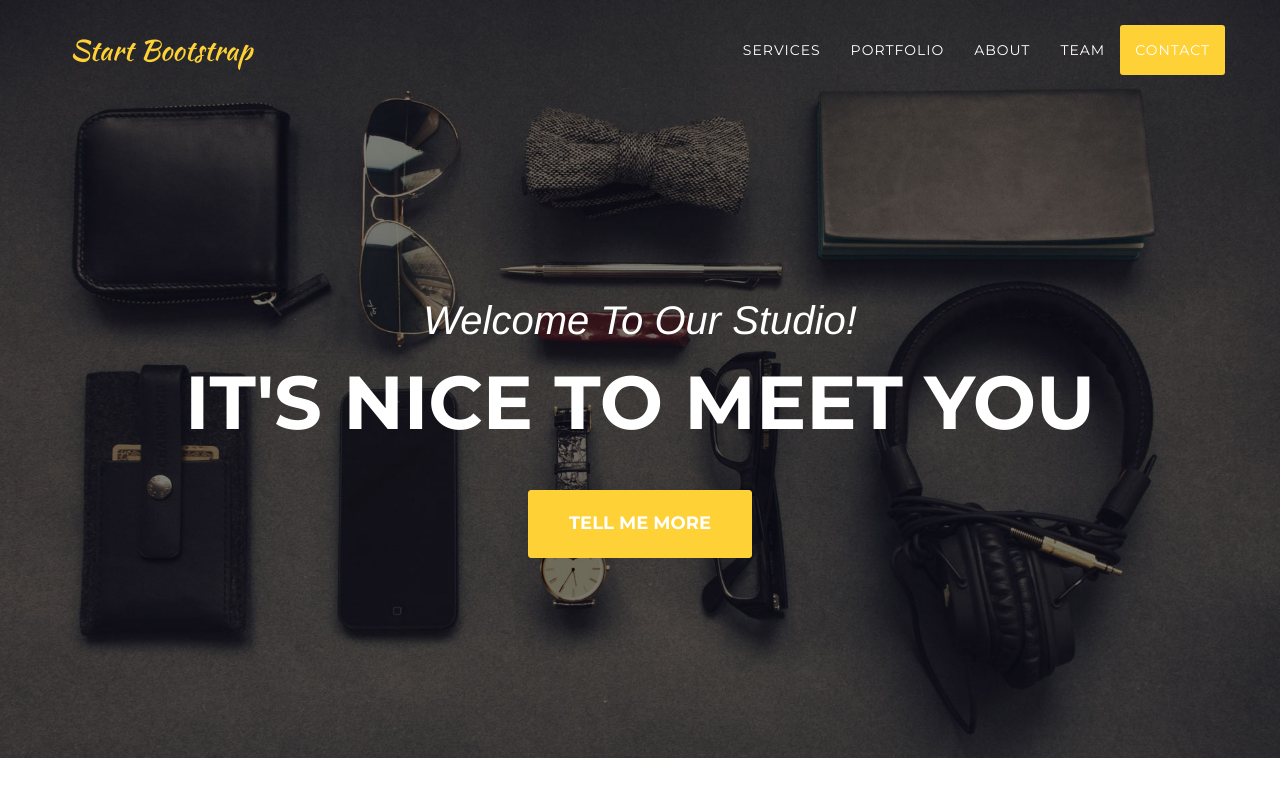
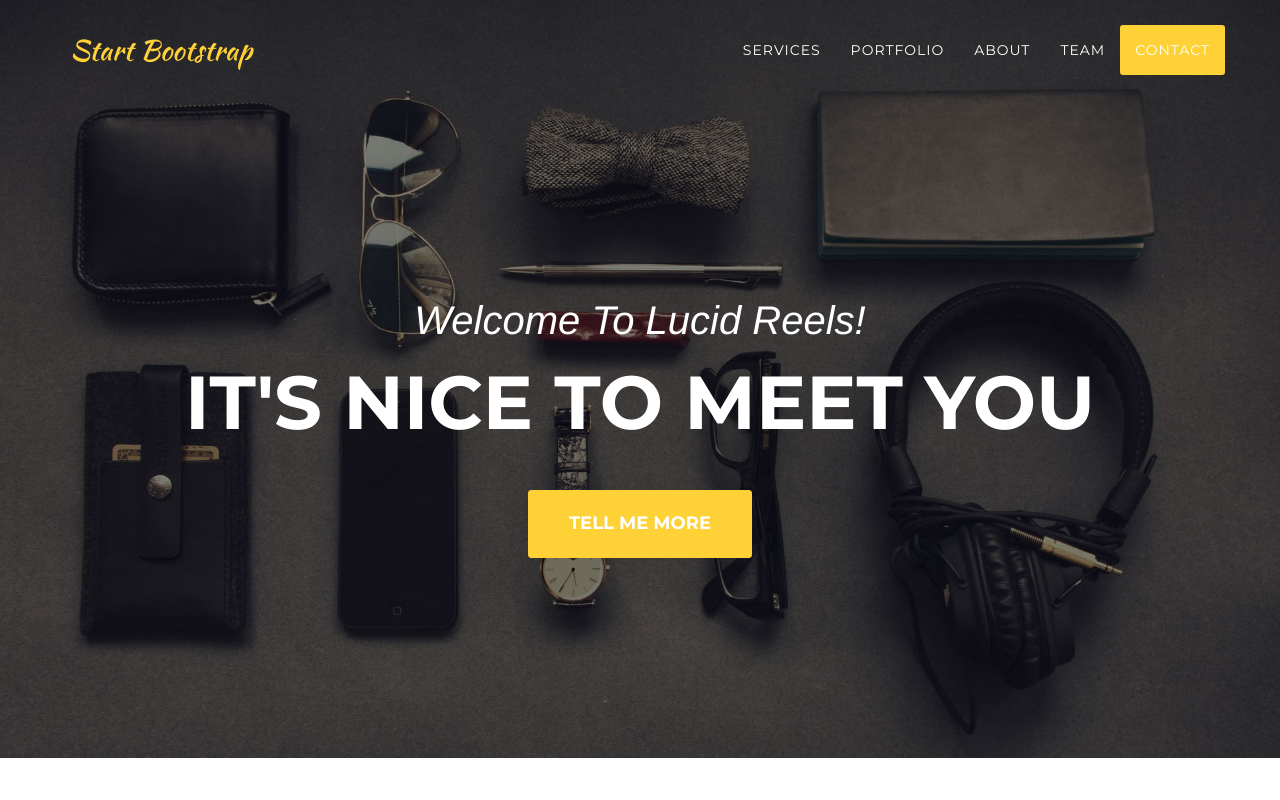
Before and after one commit to lucidreels/lucidreels, a website: page index.html in a window 1280 px wide. Shown: the top 800 px of the page. Drawn offline with nearby package versions, Linux system fonts and the light colour scheme; a web font is replaced by a local one.

Commit message:
Update index.html

```diff
--- a/index.html
+++ b/index.html
@@ -78,7 +78,7 @@
     <header>
         <div class="container">
             <div class="intro-text">
-                <div class="intro-lead-in">Welcome To Our Studio!</div>
+                <div class="intro-lead-in">Welcome To Lucid Reels!</div>
                 <div class="intro-heading">It's Nice To Meet You</div>
                 <a href="#services" class="page-scroll btn btn-xl">Tell Me More</a>
             </div>
```
